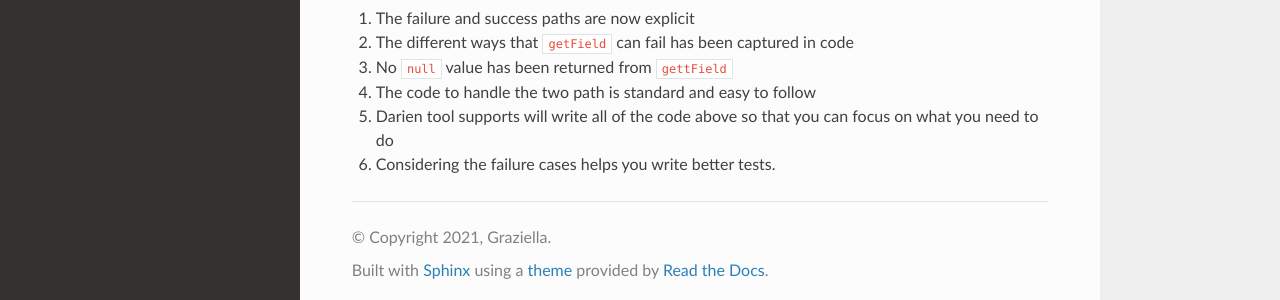
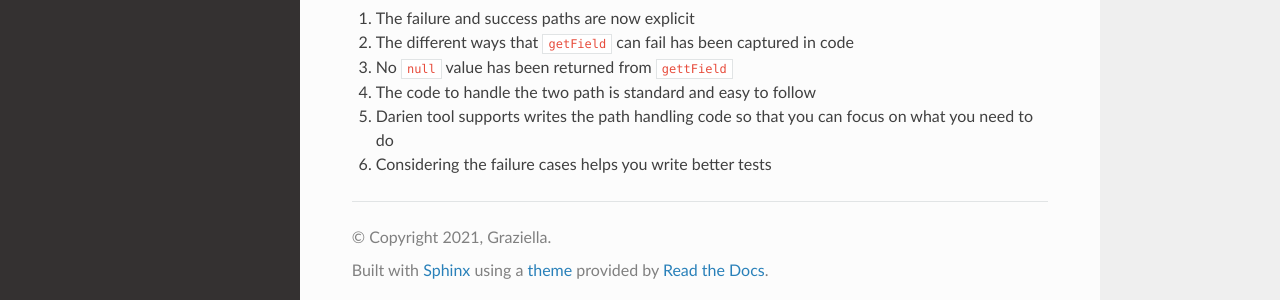
Before and after one commit to jh-evans/readthedocs, a Sphinx documentation site: the page built from docs/source/using.rst, in a window 1280 px wide and 900 px high, scrolled down 2730 px. Shown: the part 593-893 px from the top of the window. Built offline with Sphinx 7.4.7 and the Read the Docs theme 2.0.0, drawn with Linux system fonts in a browser that asks for light colours.

Commit message:
Update using.rst

```diff
--- a/docs/source/using.rst
+++ b/docs/source/using.rst
@@ -153,5 +153,5 @@ The advantages of this approach are:
 2. The different ways that ``getField`` can fail has been captured in code
 3. No ``null`` value has been returned from ``gettField``
 4. The code to handle the two path is standard and easy to follow
-5. Darien tool supports will write all of the code above so that you can focus on what you need to do
-6. Considering the failure cases helps you write better tests.
+5. Darien tool supports writes the path handling code so that you can focus on what you need to do
+6. Considering the failure cases helps you write better tests
```
